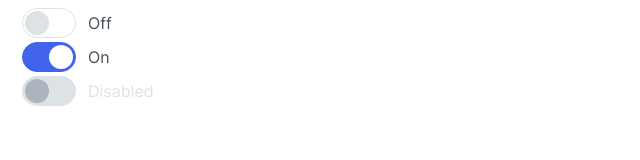
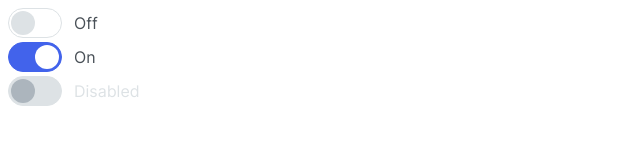
Before and after one commit to js-tasks-ru/htmlcss-20220616_maxim-b, a website: page 07-lection5/03-toggler/index.html in a window 1280 px wide. Shown: the whole page, without its empty margins (0-640 px from the left). Drawn offline with Linux system fonts and the light colour scheme.

Commit message:
фикс: gap нужен на уровне toggler__state, и тогда margin здесь не нужен

```diff
--- a/07-lection5/03-toggler/toggler.css
+++ b/07-lection5/03-toggler/toggler.css
@@ -13,7 +13,6 @@
     display: inline-flex;
     align-items: center;
     gap: 12px;
-    margin: 0 0.875rem;
 }
 
 .toggler__control {
```
